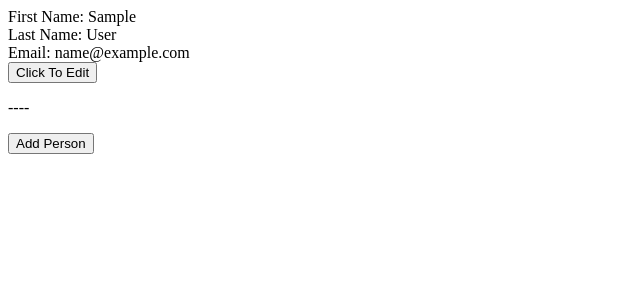
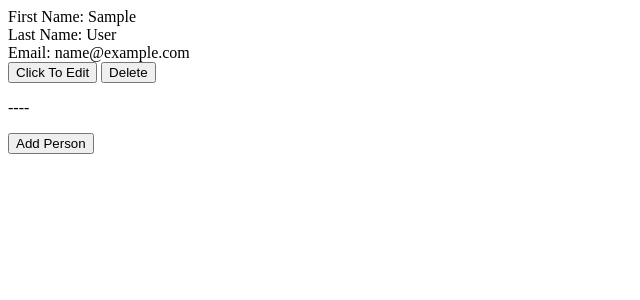
Before and after one commit to Gornstats/HTMX-Django-Experiments, a Django app: page /crud/ in a window 1280 px wide. Shown: the top 300 px of the page, without its empty margins (0-640 px from the left). Run offline with Django 4.2, Linux system fonts and the light colour scheme; tables that the repository leaves empty hold one stand-in row (values such as "Sample post"); some libraries are stand-ins or nearby versions.

Commit message:
Added delete person support

```diff
--- a/crud/templates/crud/partials/person.html
+++ b/crud/templates/crud/partials/person.html
@@ -3,7 +3,10 @@
     <div><label>Last Name</label>: {{ person.last_name }}</div>
     <div><label>Email</label>: {{ person.email_address }}</div>
     <button hx-get="edit/{{ person.id }}/">
-    Click To Edit
+        Click To Edit
+    </button>
+    <button hx-delete="delete/{{ person.id }}/" hx-confirm="Are you sure you want to delete?">
+        Delete
     </button>
     <p>----</p>
 </div>
--- a/crud/urls.py
+++ b/crud/urls.py
@@ -1,6 +1,6 @@
 from django.urls import path
 from crud.views import (live_edit, edit_person, get_person, update_person,
-                        create_person, create, cancel_create)
+                        create_person, create, cancel_create, delete_person)
 
 urlpatterns = [
     path('', live_edit, name="live_edit"),
@@ -10,4 +10,5 @@ urlpatterns = [
     path("create_person/", create_person, name="create_person"),
     path("create/", create, name="create"),
     path("cancel_create/", cancel_create, name="cancel_create"),
+    path("delete/<int:pk>/", delete_person, name="delete_person"),
 ]
--- a/crud/views.py
+++ b/crud/views.py
@@ -1,5 +1,6 @@
 from django.shortcuts import render
 from django.views.decorators.http import require_http_methods
+from django.http.response import HttpResponse
 
 from crud.models import Person
 
@@ -51,3 +52,10 @@ def create(request):
 def cancel_create(request):
 
     return render(request, 'crud/partials/create_button.html')
+
+@require_http_methods(['DELETE'])
+def delete_person(request, pk):
+    person = Person.objects.get(pk=pk)
+    person.delete()
+
+    return HttpResponse()
```
